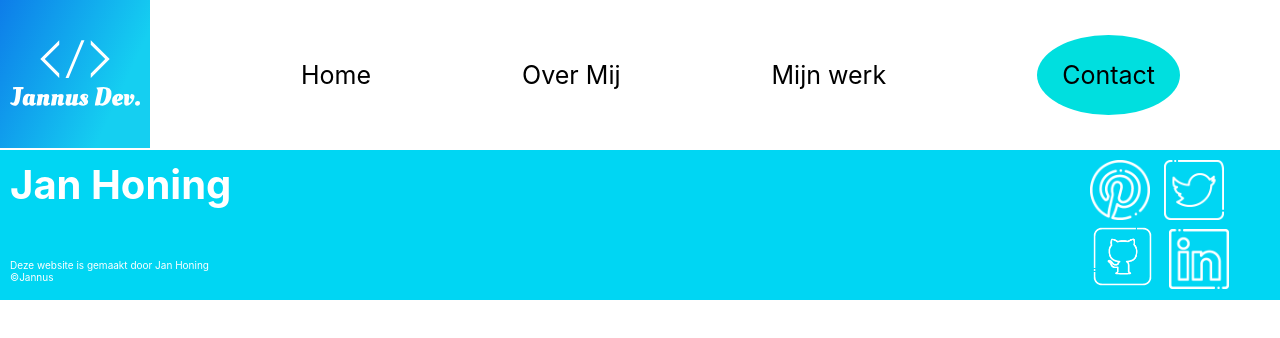
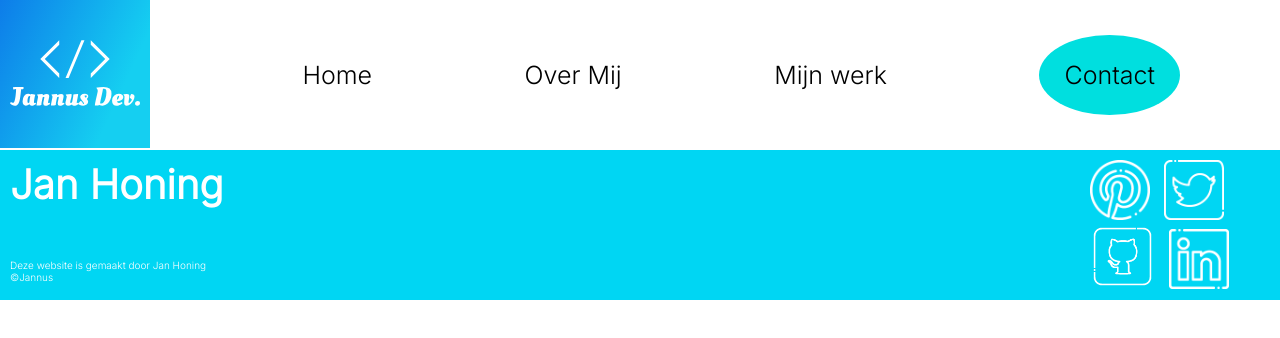
Before and after one commit to Jannus-dev/jannus-dev.github.io, a plain HTML site: page contact.html in a window 1280 px wide. Drawn offline with Linux system fonts and the light colour scheme.

Commit message:
font en tab icon

```diff
--- a/contact.html
+++ b/contact.html
@@ -14,6 +14,10 @@
         <a href="over-mij.html" class="nav">Over Mij</a>
         <a href="mijn-werk.html" class="nav">Mijn werk</a>
         <a href="contact.html" class="nav" id="contact">Contact</a>
+        <link rel="shortcut icon" href="img/logo.svg"/>
+    <link rel="preconnect" href="https://fonts.googleapis.com">
+    <link rel="preconnect" href="https://fonts.gstatic.com" crossorigin>
+    <link href="https://fonts.googleapis.com/css2?family=Inter:wght@300&display=swap" rel="stylesheet">
     </header>
 
     <main>
```
Also changed, not shown: mijn-werk.html (+4 -0 lines), over-mij.html (+5 -1 lines).
